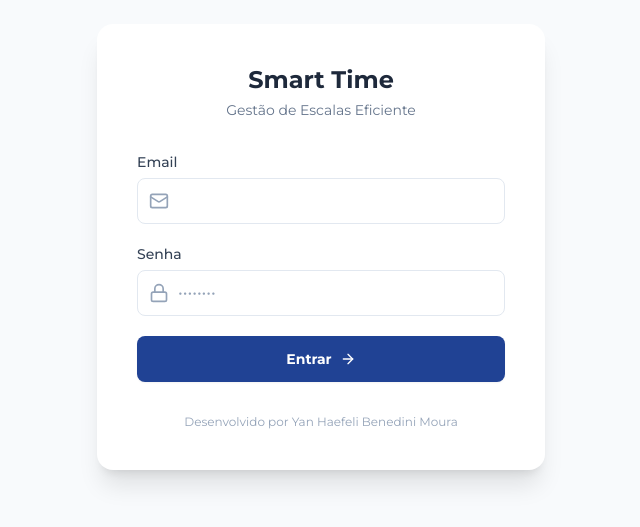
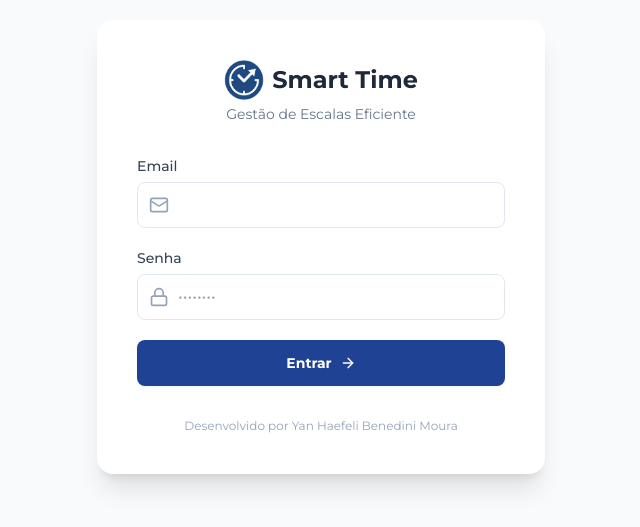
Before and after one commit to yanbenedini/smart-time, a React (Vite) app: page / in a window 1280 px wide. Shown: the part 153-680 px from the top of the page, without its empty margins (319-959 px from the left). Built offline with nearby package versions, Linux system fonts and the light colour scheme.

Commit message:
logo atualizada

```diff
--- a/components/Login.tsx
+++ b/components/Login.tsx
@@ -38,7 +38,10 @@ const Login: React.FC<LoginProps> = ({ onLogin }) => {
         {/* Form Section */}
         <div className="w-full p-8 md:p-10">
           <div className="mb-8 text-center">
-            <h1 className="text-2xl font-bold text-slate-800">Smart Time</h1>
+            <div className="flex items-center justify-center gap-2 direction-row">
+              <img className="w-10 h-10" src="./assets/logo.png" alt="logo" />
+              <h1 className="text-2xl font-bold text-slate-800">Smart Time</h1>
+            </div>
             <p className="text-slate-500 text-sm mt-1">
               Gestão de Escalas Eficiente
             </p>
```
Also changed, not shown: assets/logo.png (added), 1 other file (tests, documents, lock files or other folders).
